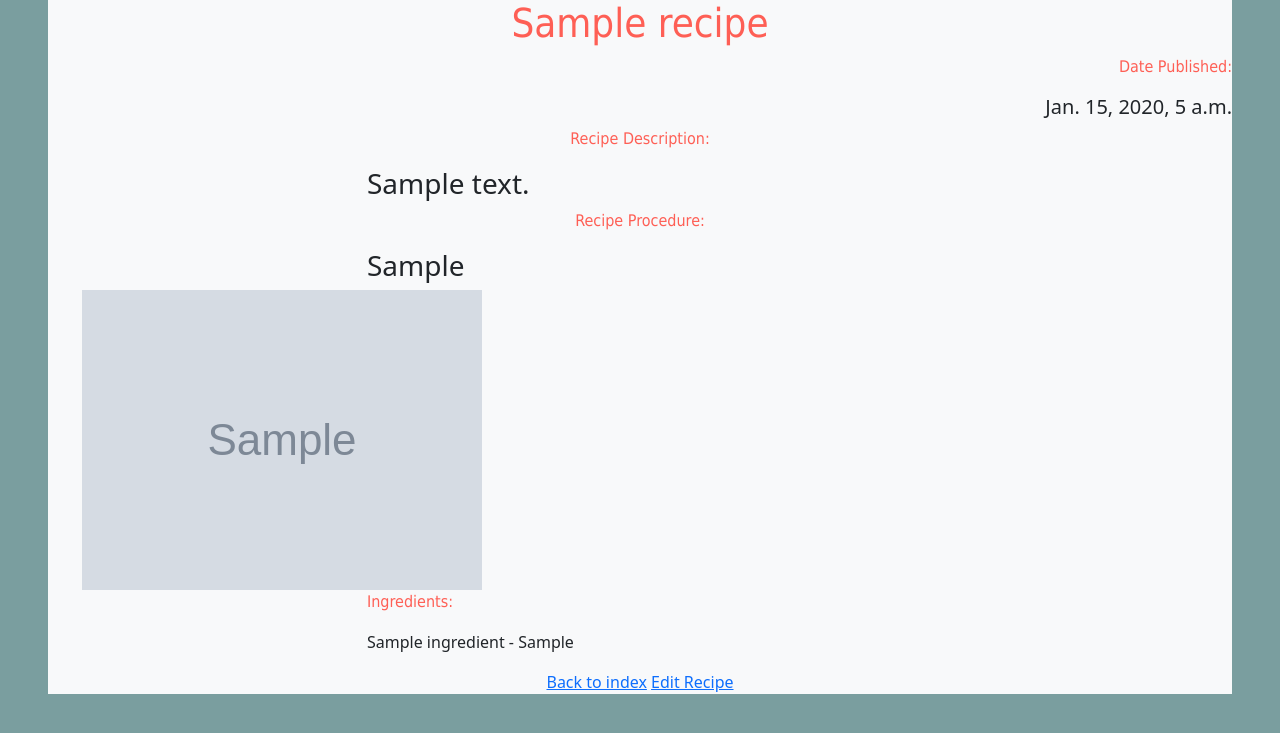
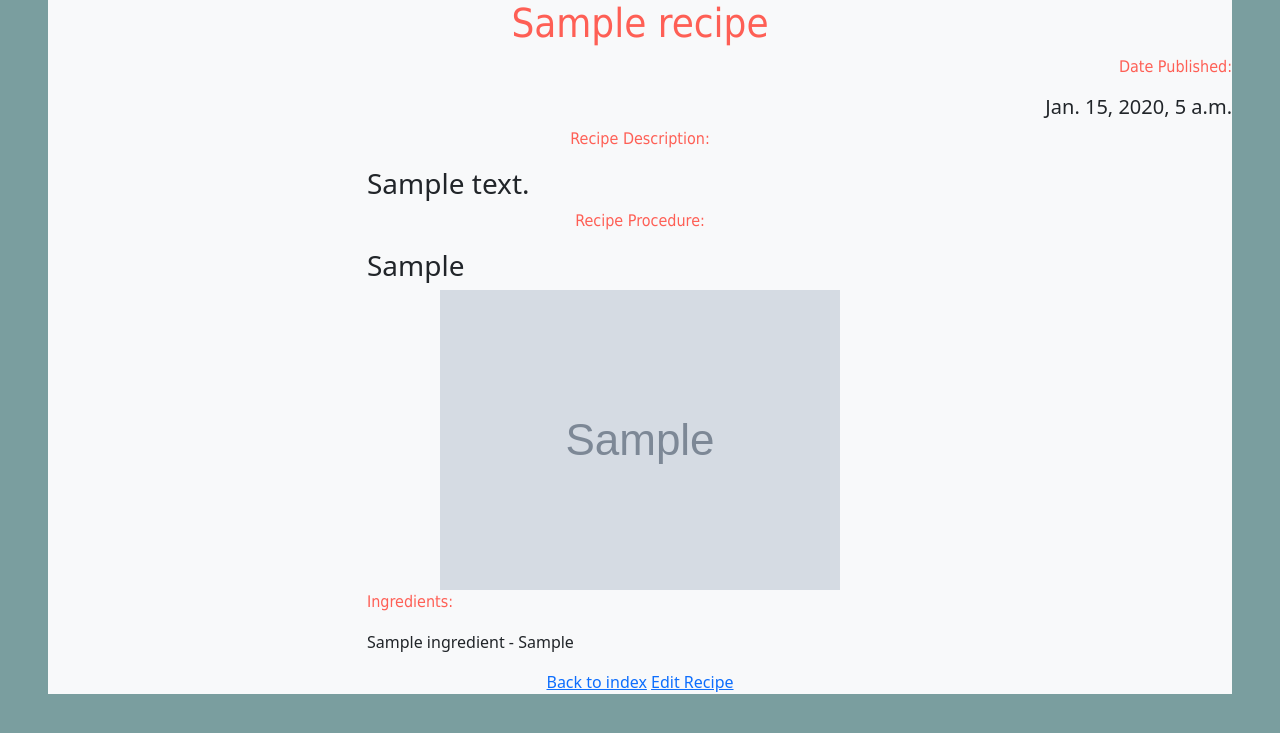
Before and after one commit to uva-cs3240-s22/group-project-A-04, a Django app: page /recipes/1/ in a window 1280 px wide. Shown: the part 67-800 px from the top of the page. Run offline with Django 4.2, Linux system fonts and the light colour scheme; tables that the repository leaves empty hold one stand-in row (values such as "Sample post"); grey boxes marked "Sample" are stand-in pictures; some libraries are stand-ins or nearby versions.

Commit message:
Center image

```diff
--- a/recipes/templates/recipes/detail.html
+++ b/recipes/templates/recipes/detail.html
@@ -17,7 +17,7 @@
             <p style = "color: #FE5F55; font-family: Tahoma; text-align: center;"> Recipe Procedure: </p>
             <h3>{{recipe.procedure}}</h3>
         </div>
-        <div>
+        <div class="text-center">
             {% for image in recipe.recipeimage_set.all %}
             <img src="{{image.image.url}}">
             {% endfor %}
```
